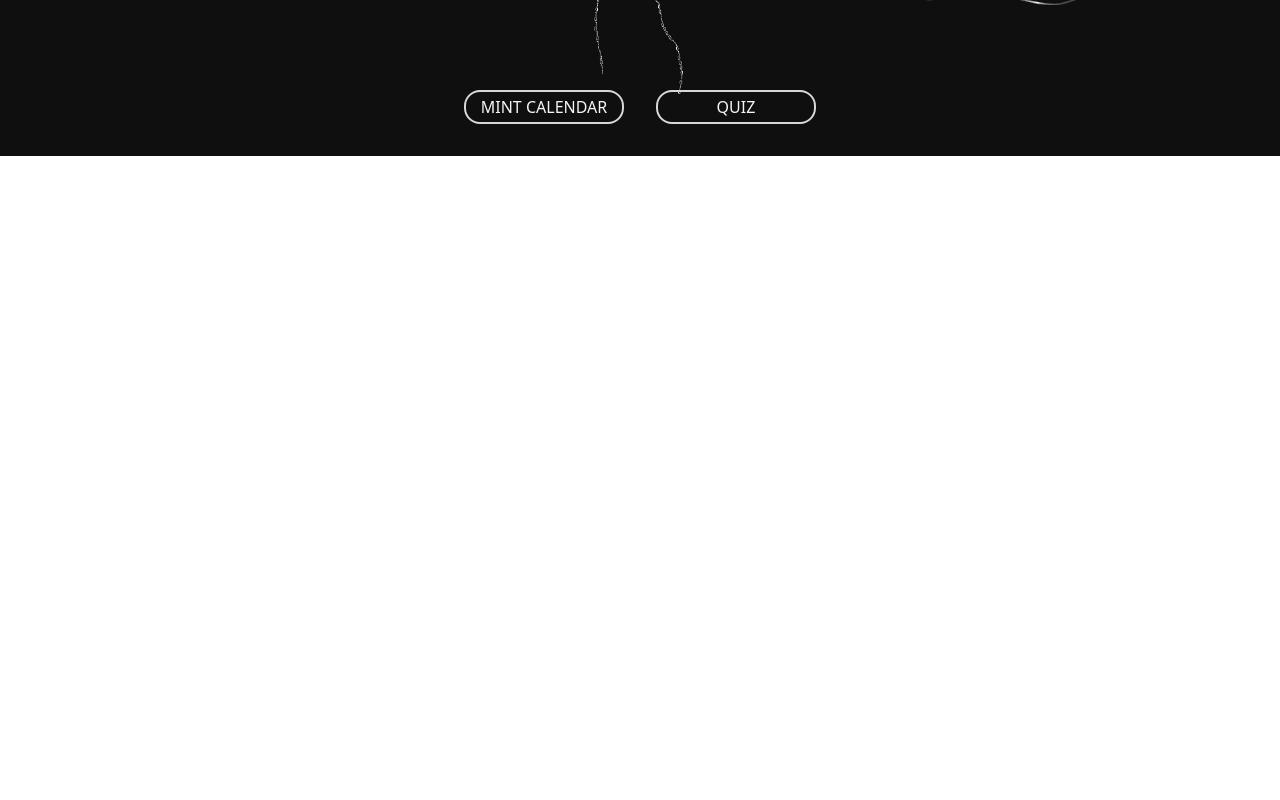
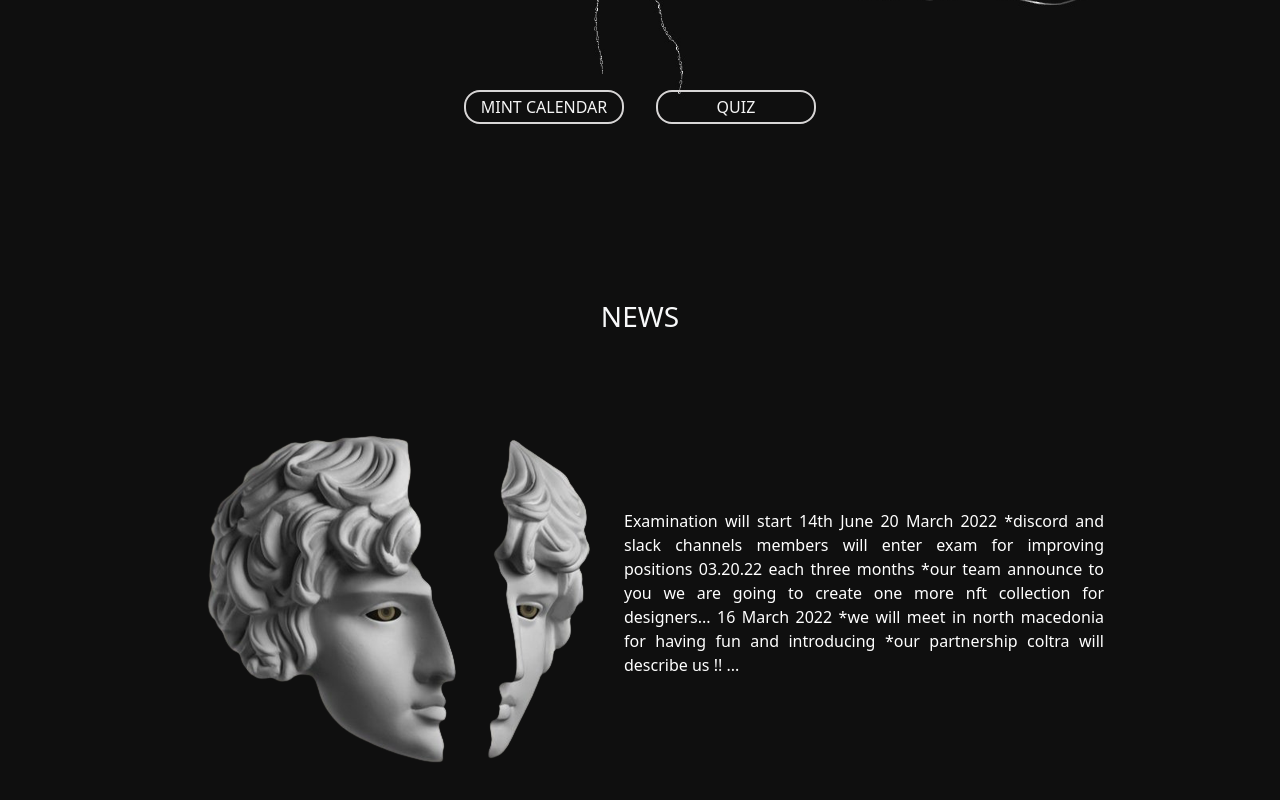
Before and after one commit to esadakman/dedew, a React (Create React App) app: page / in a window 1280 px wide. Shown: the part 634-1434 px from the top of the page. Before the commit the page ends 800 px from the top, so only its background shows below. Built offline with nearby package versions, Linux system fonts and the light colour scheme.

Commit message:
News Page

```diff
--- a/src/components/Landing.jsx
+++ b/src/components/Header.jsx
@@ -1,5 +1,5 @@
 import React from 'react'
-import "../styles/landing.css"
+import "../styles/header.css"
 
 const Landing = () => {
   return (
--- a/src/components/Navbar.jsx
+++ b/src/components/Navbar.jsx
@@ -1,25 +1,28 @@
 import React from "react";
-import logo from "../assets/images/logo_bitdev.png"
-import { Nav , Container, Navbar as NavbarBoot, NavDropdown,} from 'react-bootstrap';
+import logo from "../assets/images/logo_bitdev.png";
+import {
+  Nav,
+  Container,
+  Navbar as NavbarBoot,
+  NavDropdown,
+} from "react-bootstrap";
 const Navbar = () => {
   return (
     <>
-
-      <NavbarBoot bg="dark" variant="dark" expand="md" className="">
+      <NavbarBoot
+        variant="dark"
+        expand="md"
+        style={{ backgroundColor: "#0F0F0F" }}
+      >
         <Container fluid>
           <NavbarBoot.Brand href="#">
-        <img
-              src={logo}
-              alt="React Bootstrap logo"
-            />
+            <img src={logo} alt="React Bootstrap logo" />
           </NavbarBoot.Brand>
           <NavbarBoot.Toggle aria-controls="navbarScroll" />
           <NavbarBoot.Collapse id="navbarScroll">
-          <Nav
-            className="me-auto my-2 my-lg-0 d-flex w-100 justify-content-center"
-          >
+            <Nav className="me-auto my-2 my-lg-0 d-flex w-100 justify-content-center asd">
               <Nav.Link href="#action1">News</Nav.Link>
-            <NavDropdown title="Project Detail" >
+              <NavDropdown title="Project Detail">
                 <NavDropdown.Item href="#action/3.1">Learn</NavDropdown.Item>
                 <NavDropdown.Item href="#action/3.2">Art</NavDropdown.Item>
                 <NavDropdown.Item href="#action/3.3">Roadmap</NavDropdown.Item>
@@ -27,17 +30,22 @@ const Navbar = () => {
               <NavDropdown title="About Us" id="basic-nav-dropdown">
                 <NavDropdown.Item href="#action/3.4">Team</NavDropdown.Item>
                 <NavDropdown.Divider />
-                <NavDropdown.Item href="#action/3.1">Partnership</NavDropdown.Item>
-                <NavDropdown.Item href="#action/3.2">Sponsorship</NavDropdown.Item>
+                <NavDropdown.Item href="#action/3.1">
+                  Partnership
+                </NavDropdown.Item>
+                <NavDropdown.Item href="#action/3.2">
+                  Sponsorship
+                </NavDropdown.Item>
               </NavDropdown>
             </Nav>
             <Nav>
-              <Nav.Link href="#home" style={{width:"10rem"}}>CONNECT WALLET</Nav.Link>
+              <Nav.Link href="#home" style={{ width: "10rem" }}>
+                CONNECT WALLET
+              </Nav.Link>
             </Nav>
           </NavbarBoot.Collapse>
         </Container>
       </NavbarBoot>
-
     </>
   );
 };
--- /dev/null
+++ b/src/components/News.jsx
@@ -0,0 +1,28 @@
+import React from "react";
+import "../styles/news.css";
+import background from "../assets/images/news_img.png";
+
+const News = () => {
+  return (
+    <div className="news-container d-flex flex-column justify-content-center align-items-center p-3">
+      <h3 className="pb-5 text-light"  >NEWS</h3>
+      <div className="d-flex justify-content-center align-items-center flex-wrap p-3">
+        <div className="imageDiv ">
+          <img src={background} alt="background png" />
+        </div>
+        <div className="content">
+          <p>
+            Examination will start 14th June 20 March 2022 *discord and slack
+            channels members will enter exam for improving positions 03.20.22
+            each three months *our team announce to you we are going to create
+            one more nft collection for designers... 16 March 2022 *we will meet
+            in north macedonia for having fun and introducing *our partnership
+            coltra will describe us !! ...
+          </p>
+        </div>
+      </div>
+    </div>
+  );
+};
+
+export default News;
--- a/src/index.css
+++ b/src/index.css
@@ -7,4 +7,5 @@ body {
   -moz-osx-font-smoothing: grayscale;
   padding: 0;
   box-sizing: border-box;
+  background-color: #0F0F0F;
 }
--- a/src/pages/Home.jsx
+++ b/src/pages/Home.jsx
@@ -1,12 +1,14 @@
 import React from 'react'
-import Landing from '../components/Landing'
+import Header from '../components/Header'
 import Navbar from '../components/Navbar'
+import News from '../components/News'
 
 const Home = () => {
   return (
     <div>
         <Navbar/>
-        <Landing/>
+        <Header/>
+        <News/>
     </div>
   )
 }
--- a/src/styles/landing.css
+++ b/src/styles/header.css
@@ -1,6 +1,6 @@
 .header{
     height: 88vh;
-    width: 100vw;
+    width: 100%;
     /* border: 1px solid red; */
     background-color: #0F0F0F;
     background-image: url('../assets/images/header_img.jpg');
@@ -26,4 +26,10 @@
     background-color: transparent;
     color: #F5F5F5;
     padding: .2rem .5rem ;
+    transition: all linear .5s;
+
 }
+
+.header-button:hover{
+    opacity: .7;
+}
--- /dev/null
+++ b/src/styles/news.css
@@ -0,0 +1,17 @@
+.news-container{
+    /* width: 100vw; */
+    height: 100vh;
+    background-color: #0F0F0F;
+    /* border: 1px solid red; */
+
+}
+
+
+.imageDiv{
+    margin: 1rem;
+}
+.content{
+    max-width: 30rem;
+    color: white;
+    text-align: justify;
+}
```
Also changed, not shown: src/assets/images/news_img.png (added). Lines whose indentation alone changed are shown as unchanged.
